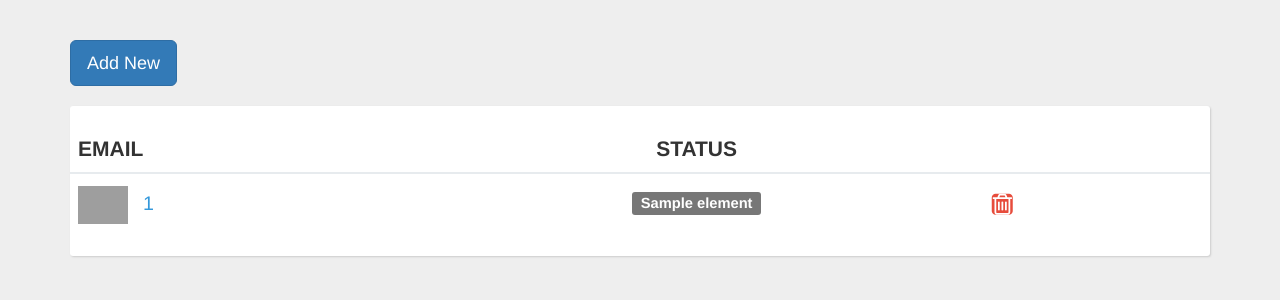
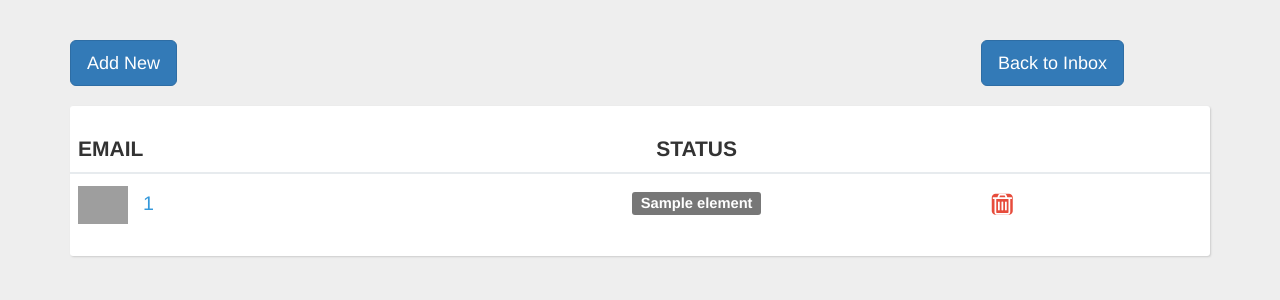
Before and after one commit to mtlmh34/simfyp21, a Flask app: template templates/blacklist.html in a window 1280 px wide. Shown: the part 93-393 px from the top of the page. Run offline with Flask 2, Linux system fonts and the light colour scheme; the template is opened without the code that fills it: most values are stand-ins (such as "Sample title", 1, 10 or a date in 2020); some libraries are stand-ins or nearby versions; grey boxes are pictures that could not be loaded.

Commit message:
Add files via upload

```diff
--- a/templates/blacklist.html
+++ b/templates/blacklist.html
@@ -15,6 +15,7 @@
     <div class="header">Black-List</div>
     <br></br>
     <a class="btn btn-primary stretched-link btn-lg" href="/inbox/blacklist/new">Add New</a>
+    <a class="btn btn-primary stretched-link btn-lg" style="margin-left:800px" href="/inbox">Back to Inbox</a>
     <br></br>
     <div class="row">
         <div class="col-lg-12">
--- a/templates/whitelist.html
+++ b/templates/whitelist.html
@@ -15,6 +15,7 @@
     <div class="header">White-List</div>
     <br></br>
     <a class="btn btn-primary stretched-link btn-lg" href="/inbox/whitelist/new">Add New</a>
+    <a class="btn btn-primary stretched-link btn-lg" style="margin-left:800px" href="/inbox">Back to Inbox</a>
     <br></br>
     <div class="row">
         <div class="col-lg-12">
```
